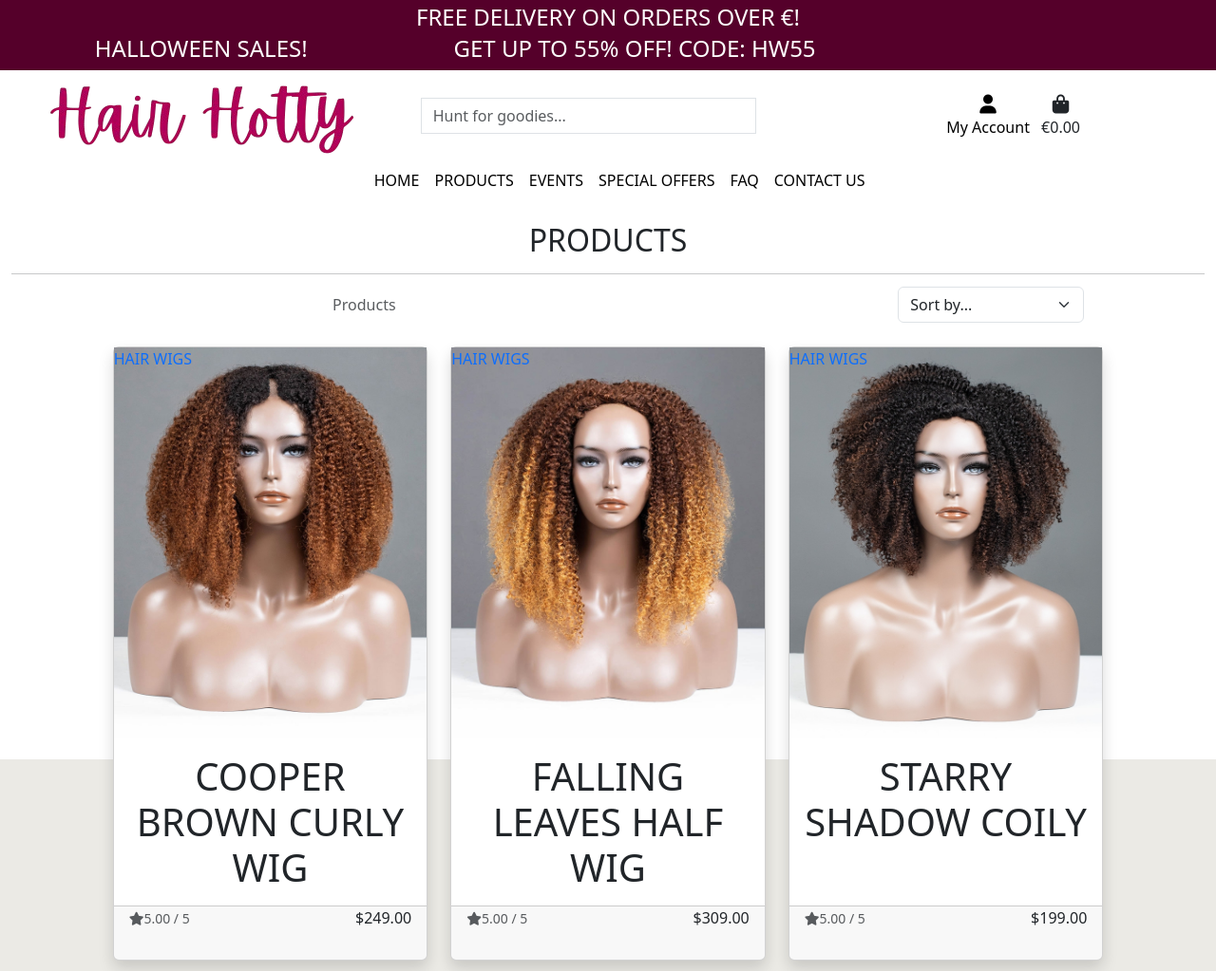
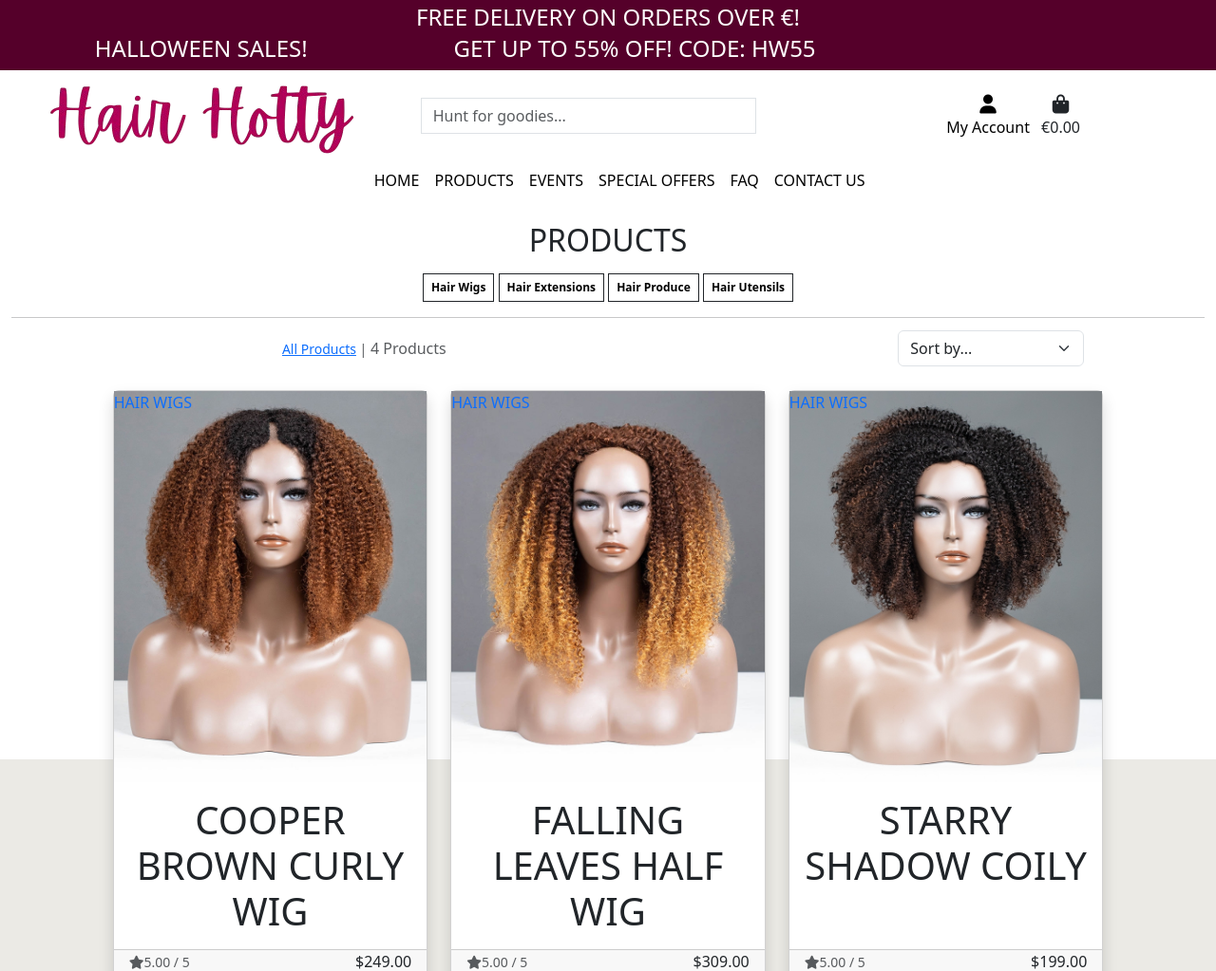
Before and after one commit to angelaanjorin/Hair-Hotty, a Django app: a page that uses templates/components/header.html in a window 1280 px wide. Shown: the top 1023 px of the page at 95% size. Run offline with Django 5.2, Linux system fonts and the light colour scheme; data comes from the database, SQL or seed files in the repository; both versions use the stored data as it was after the commit; some libraries are stand-ins or nearby versions.

Commit message:
Add sorting and product counts to product page.

```diff
--- a/products/templates/products/products.html
+++ b/products/templates/products/products.html
@@ -19,6 +19,11 @@
         <div class="row">
             <div class="col text-center mt-3">
                 <h2 class="logo-font">Products</h2>
+                {% for c in current_categories %}
+                    <a class="category-badge text-decoration-none" href="{% url 'products' %}?category={{ c.name }}">
+                        <span class="p-2 mt-2 badge badge-white text-black rounded-0 border border-dark">{{ c.friendly_name }}</span>
+                    </a>
+                {% endfor %}
                 <hr class= "mb-1">
             </div>
         </div>
@@ -41,7 +46,10 @@
                     </div>
                     <div class="col-12 col-md-6 order-md-first">
                         <p class="text-muted mt-3 text-center text-md-left">
-                            {{ products_count }} Products
+                            {% if search_term or current_categories or current_sorting != 'None_None' %}
+                                <span class="small"><a href="{% url 'products' %}?category=hair_wigs,hair_extensions,hair_produce,hair_utensils,deals,new_arrivals,best_collections">All Products</a> | </span>
+                            {% endif %}
+                            {{ products|length }} Products{% if search_term %} found for <strong>"{{ search_term }}"</strong>{% endif %}
                         </p>
                     </div>
                  </div>
--- a/products/views.py
+++ b/products/views.py
@@ -21,7 +21,8 @@ def all_products(request):
             if sortkey == 'name':
                 sortkey ='lower_name'
                 products = products.annotate(lower_name=Lower('name'))
-
+            if sortkey == 'category':
+                sortkey = 'category__name'
             if 'direction' in request.GET:
                 direction = request.GET['direction']
                 if direction == 'desc':
--- a/static/css/style.css
+++ b/static/css/style.css
@@ -26,6 +26,11 @@ body {
 	position: fixed;
 	background: white;
 	z-index: -1;
+}
+
+a.category-badge > span.badge:hover {
+    background: #212529 !important;
+    color: #fff !important;
 }
 
 .logo-font {
--- a/templates/components/header.html
+++ b/templates/components/header.html
@@ -148,7 +148,7 @@
                             PRODUCTS
                         </a>
                         <div class="dropdown-menu border-0" aria-labelledby="products-link">
-                            <a href="{% url 'products' %}" class="dropdown-item">ALL PRODUCTS</a>
+                            <a href="{% url 'products' %}?category=hair_wigs,hair_extensions,hair_produce,hair_utensils" class="dropdown-item">ALL HAIR PRODUCTS</a>
                             <a href="{% url 'products' %}?category=hair_wigs" class="dropdown-item">HAIR WIGS</a>
                             <a href="{% url 'products' %}?category=hair_extensions" class="dropdown-item">HAIR EXTENSIONS</a>
                             <a href="{% url 'products' %}?category=hair_produce" class="dropdown-item">HAIR PRODUCE</a>
@@ -166,10 +166,10 @@
                             SPECIAL OFFERS
                         </a>
                         <div class="dropdown-menu border-0" aria-labelledby="specials-link">
+                            <a href="{% url 'products' %}?category=deals,new_arrivals,best_collections" class="dropdown-item">ALL SPECIAL OFFERS</a>
                             <a href="{% url 'products' %}?category=deals" class="dropdown-item">DEALS</a>
                             <a href="{% url 'products' %}?category=new_arrivals" class="dropdown-item">NEW ARRIVALS</a>
                             <a href="{% url 'products' %}?category=best_collections" class="dropdown-item">BEST COLLECTIONS</a>
-                            <a href="{% url 'products' %}?category=deals,new_arrivals,best_collections" class="dropdown-item">ALL SPECIAL OFFERS</a>
                         </div>
                     </li>
                     <li class="nav-item">
```
Also changed, not shown: db.sqlite3, media/autumnhaze.jpg (added), media/burmese_curly_bye_bye_leave_out_clip_ins_bhbuci01.jpg (added).
